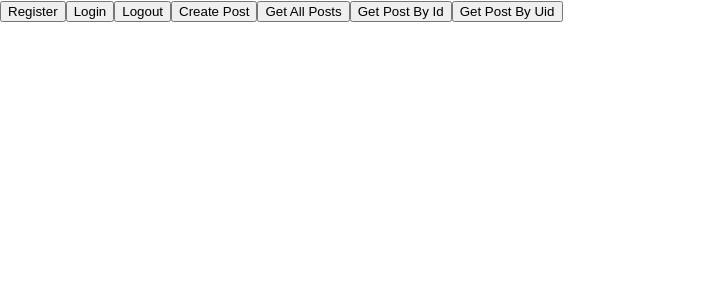
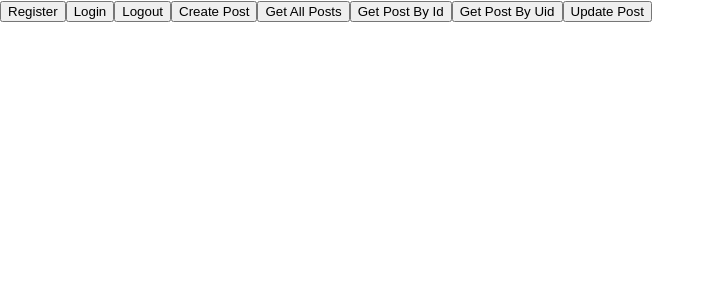
Before and after one commit to kdeans123/firebase-authentication, a React (Create React App) app: page / in a window 1280 px wide. Shown: the top 300 px of the page, without its empty margins (0-715 px from the left). Built offline with nearby package versions, Linux system fonts and the light colour scheme; no server answers.

Commit message:
Update the post

```diff
--- a/src/App.js
+++ b/src/App.js
@@ -1,6 +1,6 @@
 import React from 'react';
 import { auth, db } from './firebase/init';
-import { collection, addDoc, getDocs, getDoc, doc, query, where } from "firebase/firestore";
+import { collection, addDoc, getDocs, getDoc, doc, query, where, updateDoc } from "firebase/firestore";
 import {
   createUserWithEmailAndPassword,
   signInWithEmailAndPassword,
@@ -13,6 +13,17 @@ import './App.css';
 function App() {
   const [user, setUser] = React.useState({});
   const [loading, setLoading] = React.useState(true);
+
+  function updatePost() {
+    const hardCodedId = "1KzAVXDpeRIdEfSmxlQx";
+    const postRef = doc(db, "posts", hardCodedId);
+    const newPost = {
+      description: "Finish FES",
+      uid: "1",
+      title: "Land $300k job"
+    };
+    updateDoc(postRef, newPost);
+  }
 
   function createPost() {
     const post = {
@@ -29,7 +40,7 @@ function App() {
   }
 
   function getPostById() {
-    const hardCodedId = "1KzAVXDpeRIdEfSmxlQx"
+    const hardCodedId = "1KzAVXDpeRIdEfSmxlQx";
     const postRef = doc(db, "posts", hardCodedId);
   }
 
@@ -86,6 +97,8 @@ React.useEffect(() => {
       <button onClick={getAllPosts}>Get All Posts</button>
       <button onClick={getPostById}>Get Post By Id</button>
       <button onClick={getPostByUid}>Get Post By Uid</button>
+      <button onClick={updatePost}>Update Post</button>
+
     </div>
   );
 }
```
